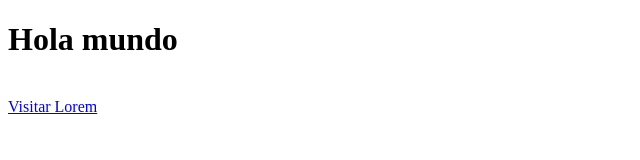
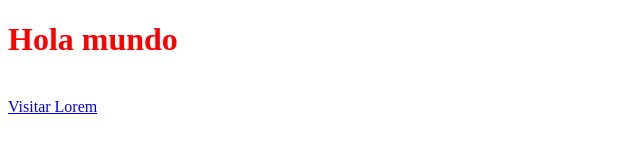
Before and after one commit to DavidPacoMolla/Practica21, a plain HTML site: page index.html in a window 1280 px wide. Shown: the whole page, without its empty margins (0-640 px from the left). Drawn offline with Linux system fonts and the light colour scheme.

Commit message:
Añado creación de estilos css

```diff
--- a/index.html
+++ b/index.html
@@ -5,6 +5,7 @@
     <meta http-equiv="X-UA-Compatible" content="IE=edge">
     <meta name="viewport" content="width=device-width, initial-scale=1.0">
     <title>2.1 Práctica de Git</title>
+    <link rel="stylesheet" href="index.css">
 </head>
 <body>
     <h1>Hola mundo</h1>
```
Also changed, not shown: lorem.html (+1 -0 lines).
